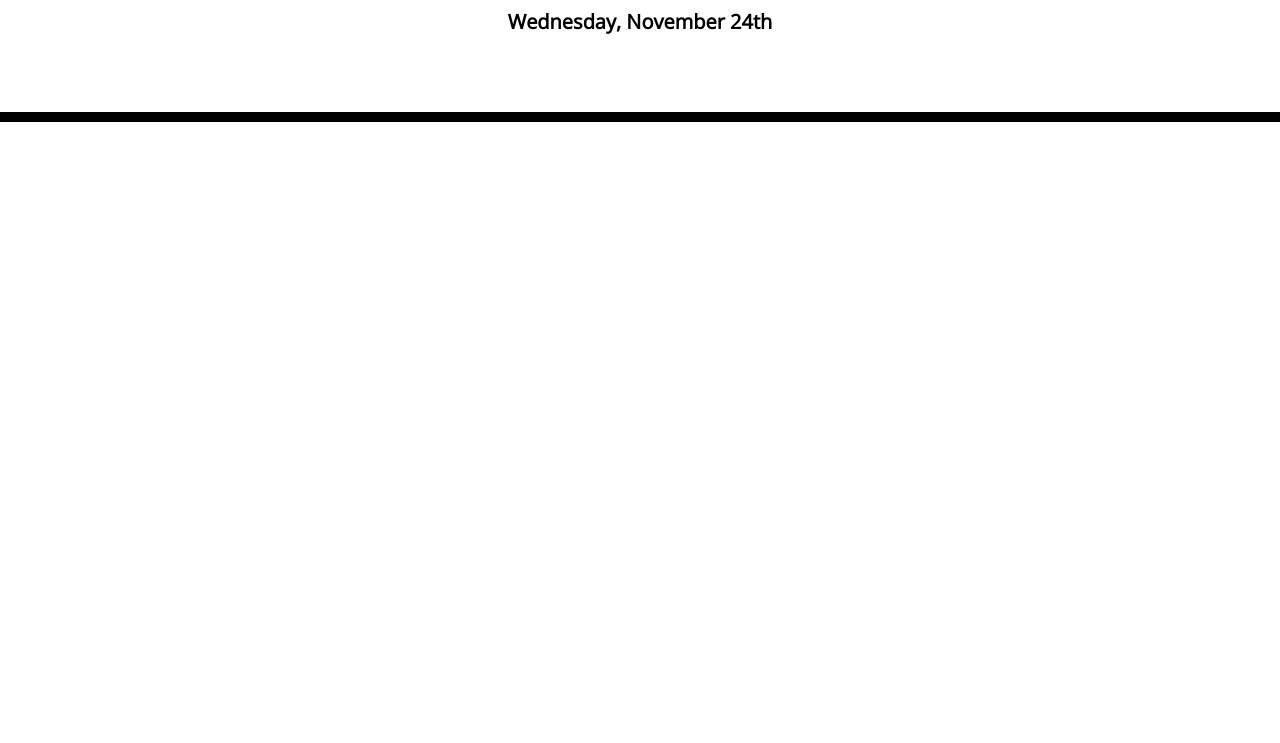
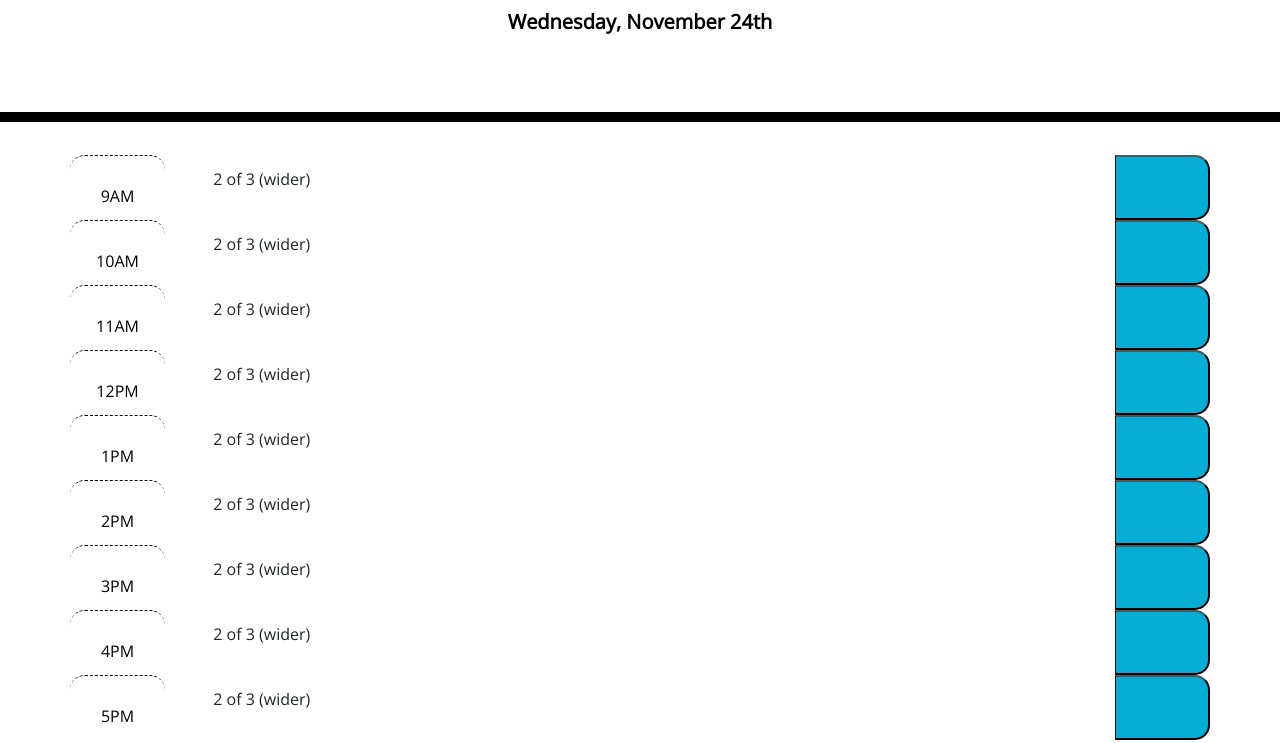
Before and after one commit to Keemperor/JY-Scheduler-Challenge, a plain HTML site: page Develop/index.html in a window 1280 px wide. Shown: the part 182-925 px from the top of the page. Before the commit the page ends 800 px from the top, so only its background shows below. Drawn offline with nearby package versions, Linux system fonts and the light colour scheme; a web font is replaced by a local one.

Commit message:
base css applied and rows formatted

```diff
--- a/Develop/index.html
+++ b/Develop/index.html
@@ -18,6 +18,10 @@
       href="https://fonts.googleapis.com/css?family=Open+Sans&display=swap"
       rel="stylesheet"
     />
+    <link
+      href="https://cdnjs.cloudflare.com/ajax/libs/open-iconic/1.1.1/font/css/open-iconic-bootstrap.min.css"
+      rel="stylesheet"
+    />
     <link rel="stylesheet" href="style.css" />
     <title>Work Day Scheduler</title>
   </head>
@@ -30,6 +34,89 @@
     </header>
     <div class="container">
       <!-- Timeblocks go here -->
+      <div class="row">
+        <div class="col-1 hour time-block">
+        9AM
+        </div>
+        <div class="col-10 description">
+        2 of 3 (wider)
+        </div>
+        <button class="col-1 saveBtn">
+          <span class="oi oi-calendar iconic-md"></span>
+        </button>
+        <div class="col-1 hour time-block">
+        10AM
+        </div>
+        <div class="col-10 description">
+        2 of 3 (wider)
+        </div>
+       <button class="col-1 saveBtn">
+          <span class="oi oi-calendar iconic-md"></span>
+        </button>
+        <div class="col-1 hour time-block">
+        11AM
+        </div>
+        <div class="col-10 description">
+        2 of 3 (wider)
+        </div>
+        <button class="col-1 saveBtn">
+          <span class="oi oi-calendar iconic-md"></span>
+        </button>
+        <div class="col-1 hour time-block">
+        12PM
+        </div>
+        <div class="col-10 description">
+        2 of 3 (wider)
+        </div>
+        <button class="col-1 saveBtn">
+          <span class="oi oi-calendar iconic-md"></span>
+        </button>
+        <div class="col-1 hour time-block">
+        1PM
+        </div>
+        <div class="col-10 description">
+        2 of 3 (wider)
+        </div>
+        <button class="col-1 saveBtn">
+          <span class="oi oi-calendar iconic-md"></span>
+        </button>
+        <div class="col-1 hour time-block">
+        2PM
+        </div>
+        <div class="col-10 description">
+        2 of 3 (wider)
+        </div>
+        <button class="col-1 saveBtn">
+          <span class="oi oi-calendar iconic-md"></span>
+        </button>
+        <div class="col-1 hour time-block">
+        3PM
+        </div>
+        <div class="col-10 description">
+        2 of 3 (wider)
+        </div>
+        <button class="col-1 saveBtn">
+          <span class="oi oi-calendar iconic-md"></span>
+        </button>
+        <div class="col-1 hour time-block">
+        4PM
+        </div>
+        <div class="col-10 description">
+        2 of 3 (wider)
+        </div>
+        <button class="col-1 saveBtn">
+          <span class="oi oi-calendar iconic-md"></span>
+        </button>
+        <div class="col-1 hour time-block">
+        5PM
+        </div>
+        <div class="col-10 description">
+        2 of 3 (wider)
+        </div>
+        <button class="col-1 saveBtn">
+          <span class="oi oi-calendar iconic-md"></span>
+        </button>
+      </div>
     </div>
 
     <script src="https://cdnjs.cloudflare.com/ajax/libs/jquery/3.6.0/jquery.min.js"></script>
--- a/Develop/style.css
+++ b/Develop/style.css
@@ -58,6 +58,10 @@ textarea{
 }
 
 .saveBtn {
+  display: flex;
+  flex-wrap: wrap;
+  align-items: center;
+  justify-content: center;
   border-left: 1px solid black;
   border-top-right-radius: 15px;
   border-bottom-right-radius: 15px;
```
